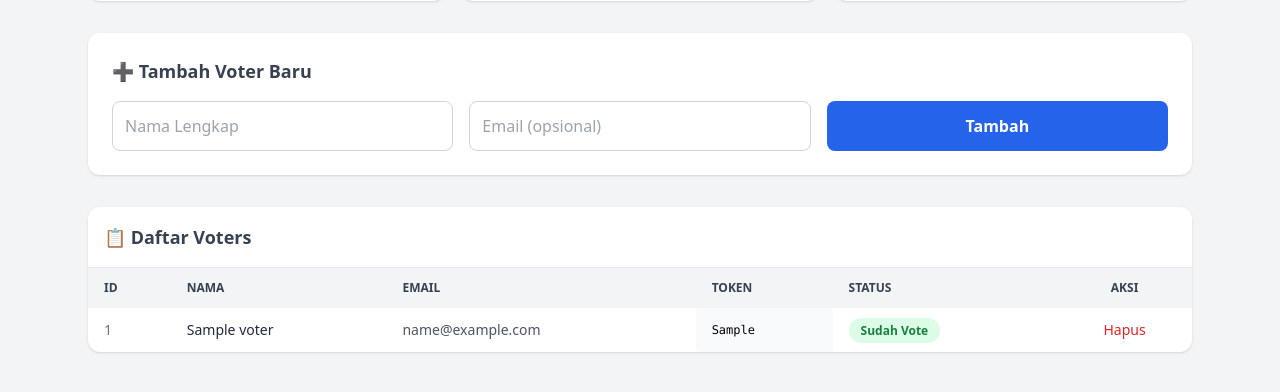
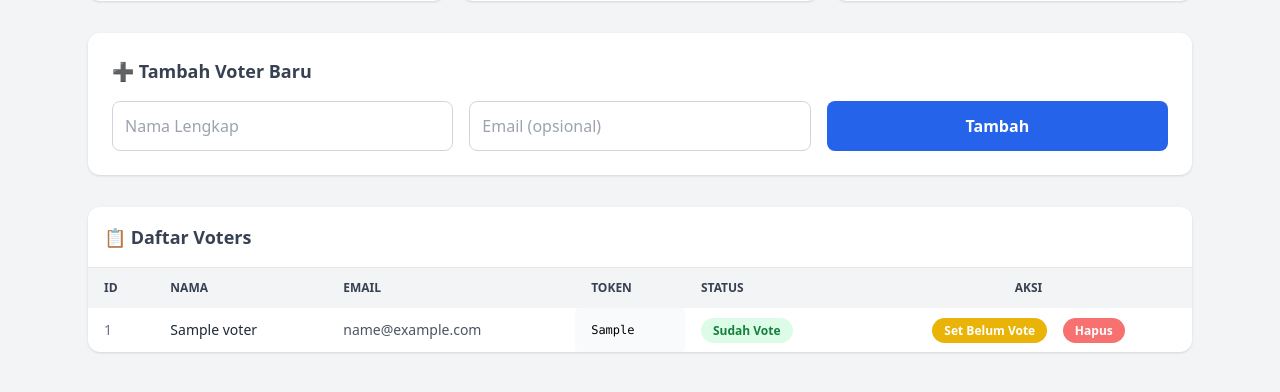
Before and after one commit to jodijonatan/SiVoting, a PHP site: page /public/admin_voters.php in a window 1280 px wide. Shown: the part 287-679 px from the top of the page. Run offline with PHP 8.4, Linux system fonts and the light colour scheme; a user stored in the database is signed in; tables that the repository leaves empty hold one stand-in row (values such as "Sample post"); some libraries are stand-ins or nearby versions.

Commit message:
add fitur update in admin_voter

```diff
--- a/public/admin_voters.php
+++ b/public/admin_voters.php
@@ -33,7 +33,35 @@ if (isset($_GET['delete'])) {
   exit;
 }
 
+// ✅ Toggle status voted (Belum Vote ⇆ Sudah Vote)
+if (isset($_GET['toggle'])) {
+  $id = (int)$_GET['toggle'];
+
+  // Ambil status saat ini
+  $stmt = $mysqli->prepare("SELECT voted FROM voters WHERE id = ?");
+  $stmt->bind_param('i', $id);
+  $stmt->execute();
+  $resToggle = $stmt->get_result()->fetch_assoc();
+
+  if ($resToggle) {
+    $newStatus = $resToggle['voted'] ? 0 : 1;
+
+    // Update status
+    $stmt = $mysqli->prepare("UPDATE voters SET voted = ? WHERE id = ?");
+    $stmt->bind_param('ii', $newStatus, $id);
+    $stmt->execute();
+
+    flash('success', 'Status voter berhasil diperbarui.');
+  }
+
+  header('Location: admin_voters.php');
+  exit;
+}
+
+// Ambil data voter
 $res = $mysqli->query("SELECT * FROM voters ORDER BY created_at DESC");
+
+// Statistik
 $total_voters = $mysqli->query("SELECT COUNT(*) AS c FROM voters")->fetch_assoc()['c'] ?? 0;
 $total_voted = $mysqli->query("SELECT COUNT(*) AS c FROM voters WHERE voted = 1")->fetch_assoc()['c'] ?? 0;
 $percent = $total_voters > 0 ? round(($total_voted / $total_voters) * 100, 1) : 0;
@@ -46,6 +74,7 @@ $percent = $total_voters > 0 ? round(($total_voted / $total_voters) * 100, 1) :
   <title>Kelola Voters</title>
   <script src="https://cdn.tailwindcss.com"></script>
   <link rel="icon" type="image/png" href="../assets/favicon.png">
+  <script defer src="https://cdn.jsdelivr.net/npm/alpinejs@3.x.x/dist/cdn.min.js"></script>
 </head>
 
 <body class="bg-gray-100 min-h-screen font-sans">
@@ -121,6 +150,8 @@ $percent = $total_voters > 0 ? round(($total_voted / $total_voters) * 100, 1) :
                 <td class="py-3 px-4 font-medium text-gray-800"><?php echo e($row['name']); ?></td>
                 <td class="py-3 px-4 text-gray-600"><?php echo e($row['email']); ?></td>
                 <td class="py-3 px-4 font-mono text-xs bg-gray-50 rounded"><?php echo e($row['token']); ?></td>
+
+                <!-- Status -->
                 <td class="py-3 px-4">
                   <?php if ($row['voted']): ?>
                     <span class="px-3 py-1 text-xs font-semibold bg-green-100 text-green-700 rounded-full">Sudah Vote</span>
@@ -128,9 +159,31 @@ $percent = $total_voters > 0 ? round(($total_voted / $total_voters) * 100, 1) :
                     <span class="px-3 py-1 text-xs font-semibold bg-gray-100 text-gray-600 rounded-full">Belum Vote</span>
                   <?php endif; ?>
                 </td>
-                <td class="py-3 px-4 text-center">
-                  <a href="?delete=<?php echo e($row['id']); ?>" onclick="return confirm('Hapus voter ini?')"
-                    class="text-red-600 hover:text-red-800 transition">Hapus</a>
+
+                <!-- Aksi -->
+                <td class="py-3 px-4 text-center space-x-3">
+
+                  <!-- Toggle Status -->
+                  <div
+                    x-data="{ voted: <?php echo $row['voted'] ? 'true' : 'false'; ?> }"
+                    class="inline-block">
+                    <a href="?toggle=<?php echo e($row['id']); ?>"
+                      :class="voted
+      ? 'bg-yellow-500 hover:bg-yellow-600'
+      : 'bg-green-500 hover:bg-green-600'"
+                      class="px-3 py-1 text-xs font-semibold text-white rounded-full transition">
+                      <span x-text="voted ? 'Set Belum Vote' : 'Set Sudah Vote'"></span>
+                    </a>
+                  </div>
+
+
+                  <!-- Hapus -->
+                  <a href="?delete=<?php echo e($row['id']); ?>"
+                    onclick="return confirm('Hapus voter ini?')"
+                    class="px-3 py-1 text-xs font-semibold bg-red-400 hover:bg-red-500 text-white rounded-full transition">
+                    Hapus
+                  </a>
+
                 </td>
               </tr>
             <?php endwhile; ?>
```
